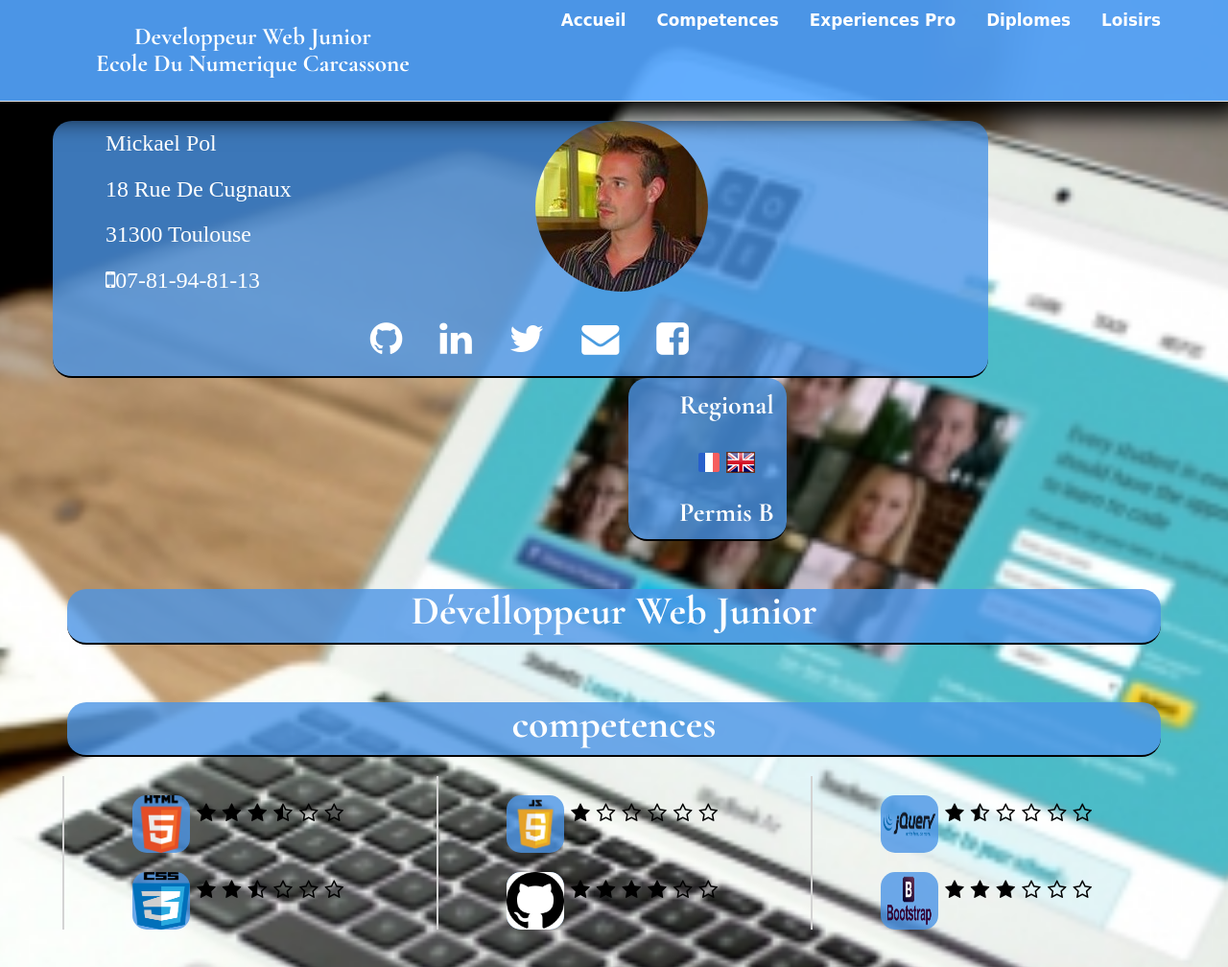
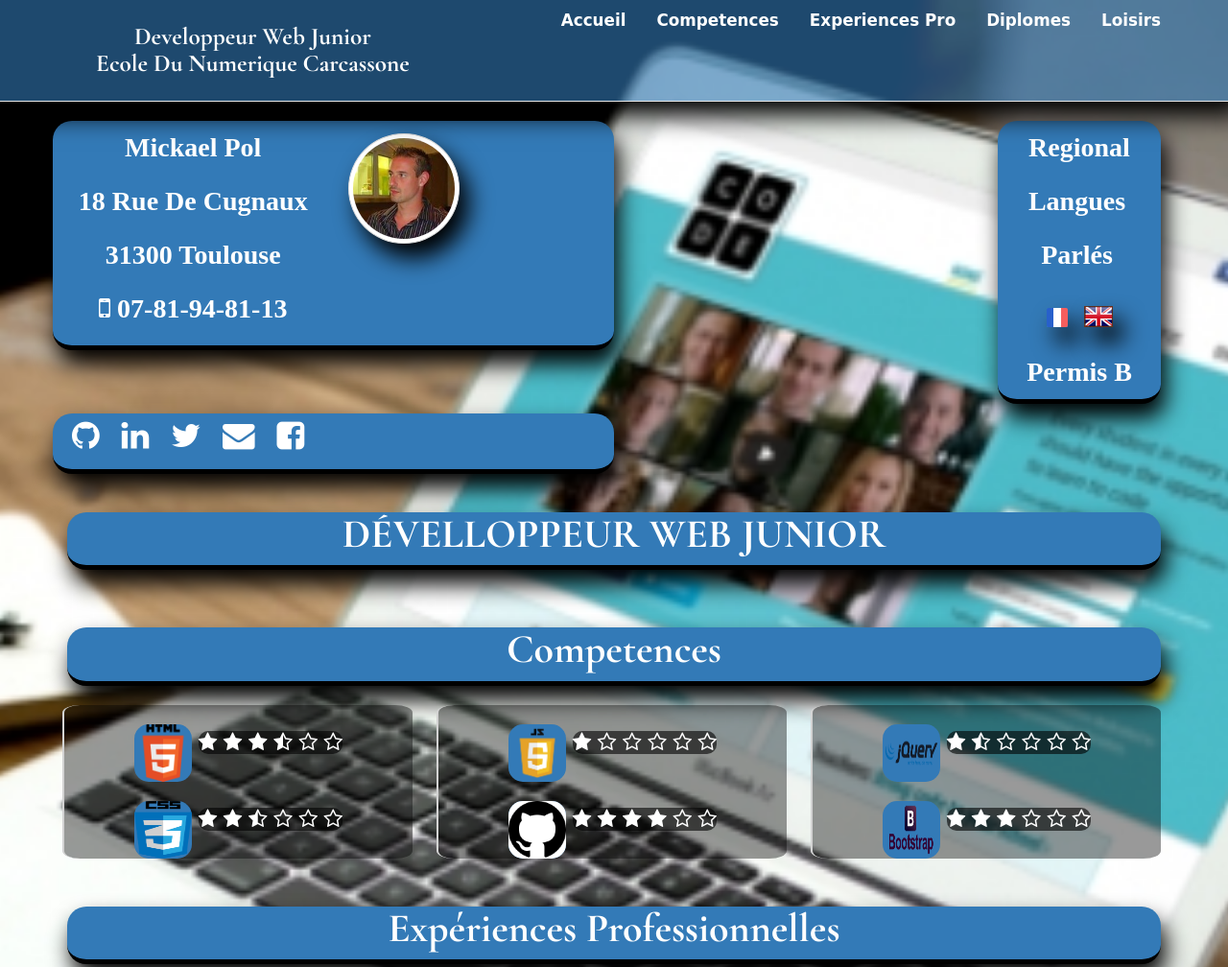
Before and after one commit to mickaelpol/cv-bootstrap, a website: page index.html in a window 1280 px wide. Shown: the top 1008 px of the page at 96% size. Drawn offline with nearby package versions, Linux system fonts and the light colour scheme; a web font is replaced by a local one.

Commit message:
suppression de ligne css et ajout d'element bootstrap html

```diff
--- a/css/style.css
+++ b/css/style.css
@@ -5,14 +5,15 @@
     font-family: 'Expletus Sans', cursive;
 
     font-family: 'Cormorant Upright', serif;*/
+/*[class*="col-"],
+footer {
+    background-color: lightgreen;
+    border: 2px solid black;
+    border-radius: 6px;
+    line-height: 40px;
+    text-align: center;
+}*/
 
-    /*[class*="col-"], footer {*/
-     /* background-color: lightgreen;*/
-    /*  border: 2px solid black;
-      border-radius: 6px;*/
-      /*line-height: 40px;
-      text-align: center;
-      margin-top: 2%;*/
 body {
   background: url("../image/background1.jpg") center no-repeat;
     background-size: cover;
@@ -20,132 +21,84 @@ body {
     height: 100%;
     padding-top: 9em;
 }
-
-}
 .img-responsive {
-	border-radius: 20%;
-	filter: saturate(40%);
   box-shadow: 10px 15px 25px black;
-  padding-top: 0.5em;
+    margin-top: 0.9em;
 }
 .border {
   border-left: 2px solid lightgrey;
-}
-.border1 ul {
+    border-radius: 5%;
     background-color: rgba(0, 0, 0, 0.4);
-  box-shadow: 15px 15px 25px black;
-  border-radius: 5%;
-}
-.border ul {
-  background-color: rgba(0, 0, 0, 0.4);
-  box-shadow: 15px 15px 25px black;
-  border-radius: 5%;
 }
 .border li {
-	text-align: left;
   font-family: 'Expletus Sans', cursive;
   font-size: 1.5em;
   color: white;
   font-weight: lighter;
-  text-transform: capitalize;
 }
 .border i {
   color: black;
 }
 .icone {
-  text-align: center;
-	list-style: none;
-	font-size: 1.4em;
+    font-size: 2em;
+    color: white;
 }
 .icone a {
-  font-size: 2em;
+  font-size: 1.2em;
   color: white;
+  margin-left: 5px;
 }
 .icone a:hover {
   color: black;
 }
-.icone i {
-  padding-left: 0.6em;
-}
 .menu {
-  background-color: rgba(84, 166, 255, 0.9);
   box-shadow: 15px 15px 25px black;
+  background-color: rgba(51, 122, 183, 0.6);
 }
 .menu a {
   font-family: 'Expletus Sans', cursive;
   font-weight: bold;
   font-size: 1.2em;
   color: white;
-  text-transform: capitalize;
-}
-.menu li:hover {
-  border-bottom: 2px solid black;
-  border-radius: 10px;
-
 }
 .menu ul li a:hover {
-  background-color: rgba(51, 122, 183, 0.6);
+  background-color: #337ab7; /*rgba(51, 122, 183, 0.6);*/
+  border-radius: 10px;
+  border-bottom: 2px solid black;
 }
 .rappel {
   font-family: 'Cormorant Garamond', serif;
   font-weight: bold;
   font-size: 1.8em;
   color: white;
-  text-transform: capitalize;
-  text-align: center;
 }
 .presentation {
   font-family: 'Cormorant Upright', serif;
   color: white;
-  text-align: left;
-  list-style: none;
-  font-size: 1.7em;
-  text-transform: capitalize;
+  font-size: 2em;
   line-height: 2;
+  font-weight: bold;
 }
 .encadrement {
-  background-color: rgba(75, 149, 230, 0.8);
   border-radius: 20px;
-  border-bottom: 2px solid black;
-}
-.menudroit ul{
-  list-style: none;
-  font-size: 2em;
-  font-family: 'Cormorant Garamond', serif;
-  font-weight: bold;
-  text-align: center;
-  text-transform: capitalize;
-  color: white;
-  background-color: rgba(75, 149, 230, 0.8);
-  border-radius: 20px;
-  border-bottom: 2px solid black;
+  border-bottom: 5px solid black;
+  box-shadow: 5px 15px 25px black;
 }
 .titre1 {
   color: white;
   font-family: 'Cormorant Garamond', serif;
   font-size: 3em;
 }
-.drapeau{
-  list-style: none;
-}
 .drapeau img {
-  width: 60px;
-  height: 60px;
   margin-top: 20px;
-  background-color: rgba(75, 149, 230, 0.8);
   border-radius: 25%;
 }
+.drapeau span {
+    background-color: rgba(0, 0, 0, 0.6);
+    border-radius: 10px;
+}
 .drapeau i {
-  width: 20px;
-  height: 50px;
-}
-.dip li {
-    text-align: left;
-    font-family: 'Cormorant Garamond', serif;
-    font-size: 1.5em;
-    color: black;
-    font-weight: lighter;
-    text-transform: capitalize;
+    color: white;
 }
 .footer {
   line-height: 4;
--- a/index.html
+++ b/index.html
@@ -3,6 +3,7 @@
 <head>
 	<title>CV Mickael Pol</title>
 	<meta charset="utf-8">
+	<meta name="viewport" content="width=device-width, initial-scale=1">
 	<link rel="stylesheet" type="text/css" href="./node_modules/bootstrap/dist/css/bootstrap.min.css">
 	<link rel="stylesheet" href="https://maxcdn.bootstrapcdn.com/bootstrap/3.3.7/css/bootstrap.min.css" integrity="sha384-BVYiiSIFeK1dGmJRAkycuHAHRg32OmUcww7on3RYdg4Va+PmSTsz/K68vbdEjh4u" crossorigin="anonymous">
 	<link rel="stylesheet" type="text/css" href="./css/style.css">
@@ -10,7 +11,7 @@
 	<link href="https://fonts.googleapis.com/css?family=Cormorant+Garamond:700|Cormorant+Upright|Expletus+Sans" rel="stylesheet">
 </head>
 <body id="haut">
-	<nav class="visible-md visible-lg navbar navbar-default navbar-fixed-top menu">
+	<nav class="visible-md visible-lg navbar navbar-default navbar-fixed-top text-capitalize menu">
 		<div class="container">
 			<ul class="nav nav-pills navbar-right">
 				<li role="presentation"><a href="#haut">accueil</a></li>
@@ -21,13 +22,13 @@
 			</ul>
 			<div class="container">
 				<ul class="nav navbar-text navbar-left">
-					<h4 class="rappel">developpeur web junior <br>
+					<h4 class="text-center text-capitalize rappel">developpeur web junior <br>
 						ecole du numerique carcassone</h4>
 					</ul>
 				</div>
 			</div>
 		</nav>
-		<nav class="visible-xs_visible-sm">
+		<nav class="visible-xs visible-sm">
 			<!-- a remplir navigation responsive -->
 
 		</nav>
@@ -47,22 +48,26 @@
 			<div class="col-lg-1">12 ieme colonnes</div>
 		</div> -->
 		<div class="row">
-			<div class="col-md-10 col-sm-12 col-xs-12 ">
-				<div class="row encadrement">
-					<div class="col-lg-6 col-md-6 col-xs-6">
-						<ul class="presentation">
+			<div class="col-lg-6 col-md-10 col-sm-10 col-xs-10 ">
+				<div class="row encadrement bg-primary">
+					<div class="col-lg-6 col-md-6 col-xs-5 col-sm-4">
+						<ul class="presentation list-unstyled text-center text-capitalize">
 							<li>Mickael pol</li>
 							<li>18 Rue de cugnaux</li>
 							<li>31300 Toulouse</li>
-							<li><i class="fa fa-mobile presentation" aria-hidden="true">07-81-94-81-13</i>
+							<li><i class="fa fa-mobile" aria-hidden="true"></i>  07-81-94-81-13
 							</li>
 						</ul>
 					</div>
-					<div class="col-md-6 col-xs-6 profil">
-						<img src="./image/photoprofil.jpeg" class="img-responsive img-circle">
+					<div class="col-lg-3 col-md-3 col-xs-4  col-sm-4">
+						<img src="./image/photoprofil.jpeg" class="img-responsive img-thumbnail img-circle">
 					</div>
-					<div class="col-md-12 col-xs-12">
-						<ul class="list-inline icone">
+				</div>
+			</div>
+			<div class=" visible-xs visible-sm col-xs-1 col-xs-offset-1 col-sm-1 col-sm-offset-1 bg-primary encadrement list-vertical">
+				<div class="row">
+					<div class="col-sm-6 col-md-6">
+						<ul class="list-inline icone pull-left">
 							<li><a href="http://urlz.fr/5BjB" target="blank" ><i class="fa fa-github" aria-hidden="true"></i></a></li>
 							<li><a href="http://urlz.fr/5BjD" target="blank"><i class="fa fa-linkedin" aria-hidden="true"></i>
 							</a></li>
@@ -76,103 +81,130 @@
 					</div>
 				</div>
 			</div>
-			<div class="visible-md visible-lg col-lg-2 col-lg-offset-6 col-md-2 menudroit">
-				<ul class="presentation">
+			<div class="visible-md visible-lg col-lg-2 col-lg-offset-4 col-md-2">
+				<ul class="presentation list-unstyled list-inline text-center text-capitalize bg-primary encadrement">
 					<li>Regional</li>
-					<li>
-						<img src="./image/francais.png" alt="drapeau français">
-						<img src="./image/anglais.jpeg" alt="drapeau anglais">
-					</li>
+					<li class="list-inline">
+						Langues parlés
+						<li><img class="img-responsive" src="./image/francais.png" alt="drapeau français"></li>
+						<li><img class="img-responsive" src="./image/anglais.jpeg" alt="drapeau français"></li>
 						<li>Permis B</li>
 					</ul>
 				</div>
 			</div>
 			<div class="row">
+				<div class="col-lg-6 col-md-6 visible-md visible-lg bg-primary encadrement">
+					<ul class="list-inline icone pull-left">
+						<li><a href="http://urlz.fr/5BjB" target="blank" ><i class="fa fa-github" aria-hidden="true"></i></a></li>
+						<li><a href="http://urlz.fr/5BjD" target="blank"><i class="fa fa-linkedin" aria-hidden="true"></i>
+						</a></li>
+						<li><a href="http://urlz.fr/5BjE" target="blank"><i class="fa fa-twitter" aria-hidden="true"></i>
+						</a></li>
+						<li><a href="mailto:polmickael3@gmail.com" target="blank"><i class="fa fa-envelope" aria-hidden="true"></i>
+						</a></li>
+						<li><a href="http://urlz.fr/5BjA" target="blank"><i class="fa fa-facebook-square" aria-hidden="true"></i>
+						</a></li>
+					</ul>
+				</div>
+			</div>
+			<div class="row">
 				<div class="col-lg-12">
-				<h1 class="page-header titre1 encadrement text-center">Dévelloppeur Web Junior</h1>
+					<h1 class="page-header titre1 encadrement text-center text-uppercase bg-primary">dévelloppeur web junior</h1>
 				</div>
 				<div class="col-lg-12" id="comp">
-				<h1 class="page-header text-center titre1 encadrement">competences</h1>
+					<h1 class="page-header text-center text-capitalize bg-primary titre1 encadrement">competences</h1>
 					<div class="row">
 						<div class="col-lg-4 col-xs-12">
-						<ul class=" text-center list-inline border">
-							<li class="drapeau">
-								<img src="./image/html5.png" alt="html5">
+							<ul class="text-center list-unstyled list-inline border drapeau ">
+								<li>
+									<img src="./image/html5.png" alt="html5" width="60" height="60" class="bg-primary">
+									<span>
 										<i class="fa fa-star" aria-hidden="true"></i>
 										<i class="fa fa-star" aria-hidden="true"></i>
 										<i class="fa fa-star" aria-hidden="true"></i>
 										<i class="fa fa-star-half-o" aria-hidden="true"></i>
 										<i class="fa fa-star-o" aria-hidden="true"></i>
 										<i class="fa fa-star-o" aria-hidden="true"></i>
+									</span>
 								</li>
-							<li class="drapeau">
-								<img src="./image/css.png" alt="css">
+								<li>
+									<img src="./image/css.png" alt="css" width="60" height="60" class="bg-primary">
+									<span>
 										<i class="fa fa-star" aria-hidden="true"></i>
 										<i class="fa fa-star" aria-hidden="true"></i>
 										<i class="fa fa-star-half-o" aria-hidden="true"></i>
 										<i class="fa fa-star-o" aria-hidden="true"></i>
 										<i class="fa fa-star-o" aria-hidden="true"></i>
 										<i class="fa fa-star-o" aria-hidden="true"></i>
+									</span>
 								</li>
 							</ul>
 						</div>
 						<div class="col-lg-4 col-xs-12">
-						<ul class=" list-inline text-center border">
-							<li class="drapeau">
-								<img src="./image/JS.png" alt="javascript">
+							<ul class="text-center list-unstyled list-inline border drapeau">
+								<li>
+									<img src="./image/JS.png" alt="javascript" width="60" height="60" class="bg-primary">
+									<span>
 										<i class="fa fa-star" aria-hidden="true"></i>
 										<i class="fa fa-star-o" aria-hidden="true"></i>
 										<i class="fa fa-star-o" aria-hidden="true"></i>
 										<i class="fa fa-star-o" aria-hidden="true"></i>
 										<i class="fa fa-star-o" aria-hidden="true"></i>
 										<i class="fa fa-star-o" aria-hidden="true"></i>
+									</span>
 								</li>
-							<li class="drapeau">
-								<img src="./image/github.png" alt="github">
+								<li>
+									<img src="./image/github.png" alt="github" width="60" height="60" class="bg-primary">
+									<span>
 										<i class="fa fa-star" aria-hidden="true"></i>
 										<i class="fa fa-star" aria-hidden="true"></i>
 										<i class="fa fa-star" aria-hidden="true"></i>
 										<i class="fa fa-star" aria-hidden="true"></i>
 										<i class="fa fa-star-o" aria-hidden="true"></i>
 										<i class="fa fa-star-o" aria-hidden="true"></i>
+									</span>
 								</li>
 							</ul>
 						</div>
 						<div class="col-lg-4 col-xs-12">
-						<ul class=" list-inline border text-center">
-							<li class="drapeau">
-								<img src="./image/jquerry.png" alt="jquerry">
+							<ul class="text-center list-unstyled list-inline border drapeau">
+								<li>
+									<img src="./image/jquerry.png" alt="jquerry" width="60" height="60" class="bg-primary">
+									<span>
 										<i class="fa fa-star" aria-hidden="true"></i>
 										<i class="fa fa-star-half-o" aria-hidden="true"></i>
 										<i class="fa fa-star-o" aria-hidden="true"></i>
 										<i class="fa fa-star-o" aria-hidden="true"></i>
 										<i class="fa fa-star-o" aria-hidden="true"></i>
 										<i class="fa fa-star-o" aria-hidden="true"></i>
+									</span>
 								</li>
-							<li class="drapeau">
-								<img src="./image/bootstrap.png" alt="bootstrap">
+								<li>
+									<img src="./image/bootstrap.png" alt="bootstrap" width="60" height="60" class="bg-primary">
+									<span>
 										<i class="fa fa-star" aria-hidden="true"></i>
 										<i class="fa fa-star" aria-hidden="true"></i>
 										<i class="fa fa-star" aria-hidden="true"></i>
 										<i class="fa fa-star-o" aria-hidden="true"></i>
 										<i class="fa fa-star-o" aria-hidden="true"></i>
 										<i class="fa fa-star-o" aria-hidden="true"></i>
+									</span>
 								</li>
 							</ul>
 						</div>
 					</div>
 				</div>
 				<div class="col-lg-12" id="xp">
-				<h1 class="page-header text-center titre1 encadrement">expériences professionnelles</h1>
+					<h1 class="page-header text-center titre1 encadrement text-capitalize bg-primary">expériences professionnelles</h1>
 					<div class="row">
 						<div class="col-lg-6 border1">
-						<ul class="text-center border drapeau">
+							<ul class="text-center text-capitalize border list-inline list-unstyled">
 								<li>2 ans dans une entreprise de chauffage/plomberie (mazamet)</li>
 								<li>4 ans en tant que frigoriste pour l'entreprise SPIE SUD-OUEST (albi/mazamet)</li>
 							</ul>
 						</div>
 						<div class="col-lg-6 border1">
-						<ul class="text-center border drapeau">
+							<ul class="text-center text-capitalize border list-inline list-unstyled">
 								<li>1 ans en tant que poseur de parquet et terrasse bois (toulouse)</li>
 								<li>2 ans dans des entreprise de Monteur en gaine de ventilation (toulouse)</li>
 							</ul>
@@ -180,42 +212,42 @@
 					</div>
 				</div>
 				<div class="col-lg-12" id="diplomes">
-				<h1 class="text-center page-header titre1 encadrement">diplomes</h1>
+					<h1 class="text-center text-capitalize page-header titre1 encadrement bg-primary">diplomes</h1>
 					<div class="row">
 						<div class="col-lg-4 border1">
-						<ul class=" border drapeau">
+							<ul class="text-center text-capitalize border list-inline list-unstyled">
 								<li>BEP Plomberie Chauffage</li>
 							</ul>
 						</div>
 						<div class="col-lg-4 border1">
-						<ul class="border drapeau">
+							<ul class="text-center text-capitalize border list-inline list-unstyled">
 								<li>BAC Pro technicien en installation des systèmes énergétiques et climatiques </li>
 							</ul>
 						</div>
 						<div class="col-lg-4 border1">
-						<ul class="border drapeau">
+							<ul class="text-center text-capitalize border list-inline list-unstyled">
 								<li>Qualification ENR (Energies Renouvelables)</li>
 							</ul>
 						</div>
 					</div>
 				</div>
 				<div class="col-lg-12" id="loisir">
-				<h1 class="titre1 text-center encadrement">loisirs</h1>
+					<h1 class="titre1 text-center text-capitalize bg-primary encadrement">loisirs</h1>
 					<div class="row">
 						<div class="col-lg-4 border1">
-						<ul class="list-undefinied border">
+							<ul class="text-center text-capitalize border list-unstyled">
 								<li>Sport</li>
 								<li>Hardware</li>
 							</ul>
 						</div>
 						<div class="col-lg-4 border1">
-						<ul class="border">
+							<ul class="text-center text-capitalize border list-unstyled">
 								<li>Gaming</li>
 								<li>Logiciel</li>
 							</ul>
 						</div>
 						<div class="col-lg-4 border1">
-						<ul class="border">
+							<ul class="text-center text-capitalize border list-unstyled">
 								<li>ballade</li>
 								<li>recherche</li>
 							</ul>
```
Lines whose indentation alone changed are shown as unchanged.
